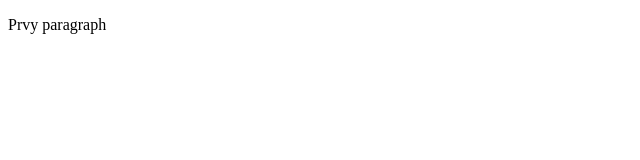
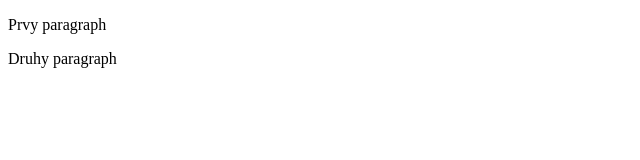
Before and after one commit to skarbala/O_psickovi_a_macicke, a plain HTML site: page index.html in a window 1280 px wide. Shown: the whole page, without its empty margins (0-640 px from the left). Drawn offline with Linux system fonts and the light colour scheme.

Commit message:
pridany druhy paragraf

```diff
--- a/index.html
+++ b/index.html
@@ -6,5 +6,7 @@
   </head>
   <body>
     <p>Prvy paragraph</p>
+    <p>Druhy paragraph</p>
+
   </body>
 </html>
```
